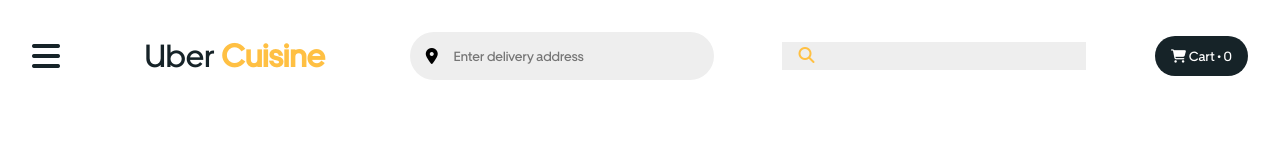
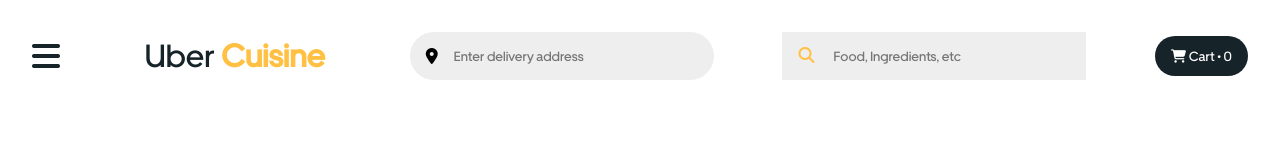
Before and after one commit to CodeNKoffee/Third-Portfolio-Project, a plain HTML site: page index.html in a window 1280 px wide. Shown: the top 154 px of the page. Drawn offline with Linux system fonts and the light colour scheme.

Commit message:
Fixed search bar on home page

```diff
--- a/index.html
+++ b/index.html
@@ -92,6 +92,7 @@
     <div class="item__search--wrapper">
       <a id="search-btn" href="index-2.html">
         <i class="fas fa-search"></i>
+        <input id="search-input" class="item__search" type="text" placeholder="Food, Ingredients, etc">
       </a>
     </div>
     <button id="item__cart--btn" class="item__cart--btn">
```
